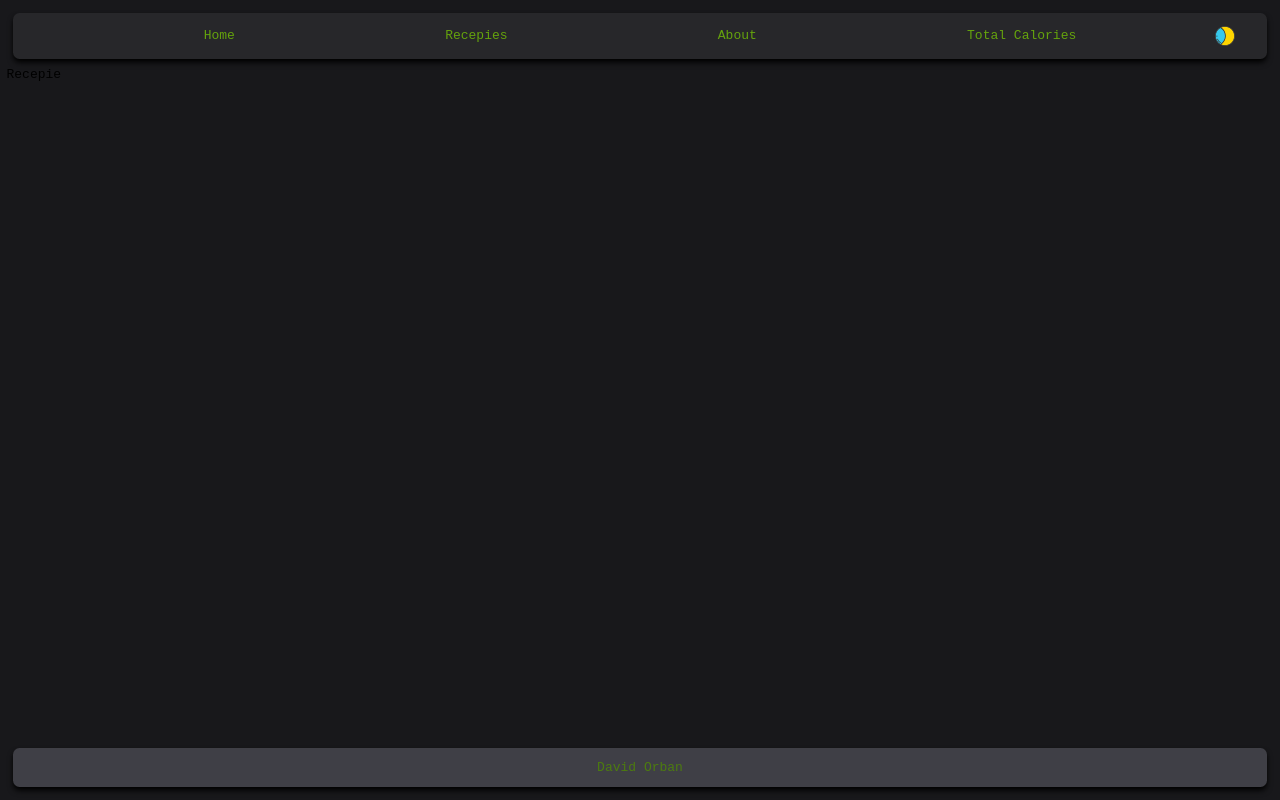
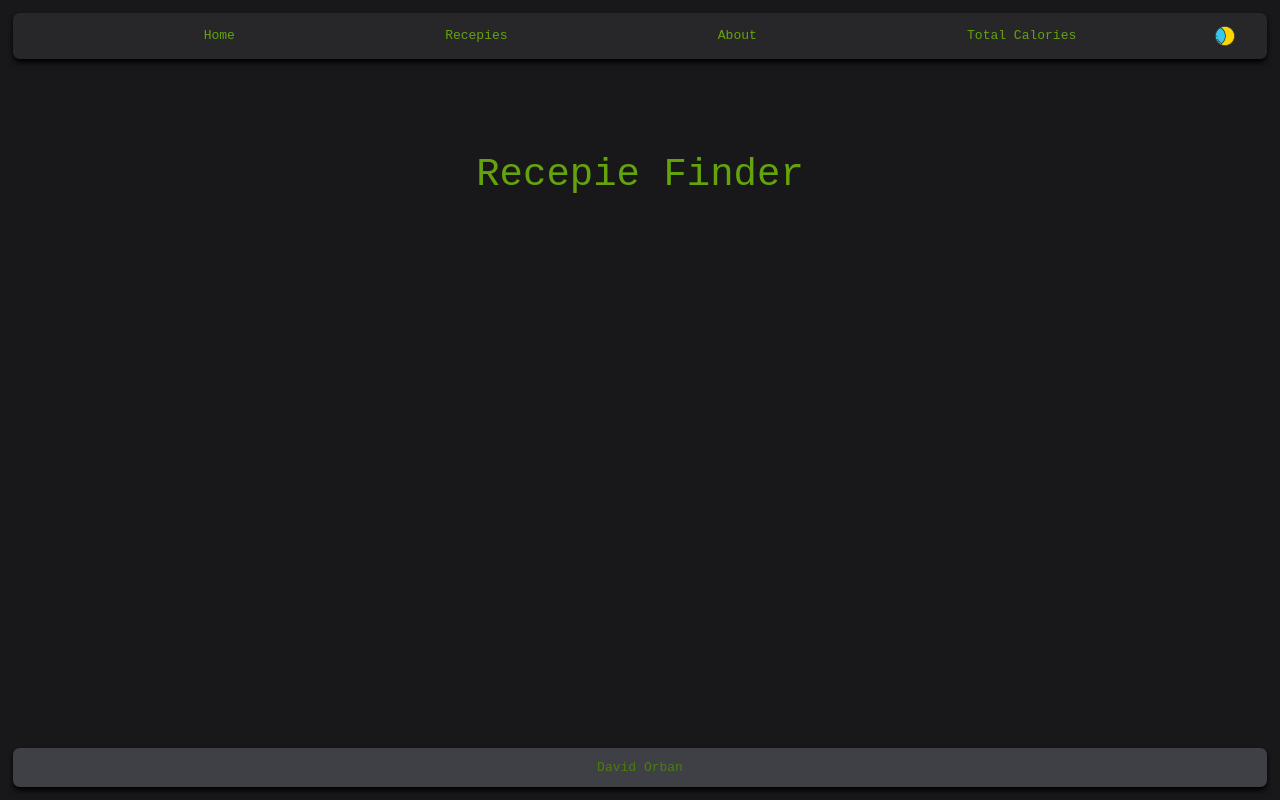
Before and after one commit to DxVxDOD/calorie-_caounter_recepie_app, a React (Vite) app: page /recepie in a window 1280 px wide. Built offline with nearby package versions, Linux system fonts and the light colour scheme.

Commit message:
Rearranged the looks of the code for better visibility

```diff
--- a/src/components/CalorieCard.tsx
+++ b/src/components/CalorieCard.tsx
@@ -1,7 +1,7 @@
 import React from 'react';
-import {type Response} from '../types/myTypes';
+import {type FoodNutritionData} from '../types/myTypes';
 
-const CalorieCard = ({food}: {food: Response}) => (
+const CalorieCard = ({food}: {food: FoodNutritionData}) => (
 	<div className=' w-1/5 flex flex-col gap-1 text-zinc-900 dark:text-zinc-300 bg-zinc-200 dark:bg-zinc-800 p-3 rounded-2xl border-4 border-lime-900 dark:border-lime-700' >
 		<h1
 			className=' text-2xl underline-offset-4 text-center rounded-md border-2 border-zinc-500'
--- a/src/components/Footer.tsx
+++ b/src/components/Footer.tsx
@@ -2,8 +2,8 @@ import React from 'react';
 
 const Footer = () => (
 	<div
-		className=' mt-auto flex justify-evenly gap-10 p-3 text-lime-900 dark:text-lime-700 bg-zinc-300 dark:bg-zinc-700 shadow-md m-2 rounded-lg shadow-zinc-400 dark:shadow-black dark:shadow-md'
-	>
+		className=' mt-auto flex justify-evenly gap-10 p-3 text-lime-900 dark:text-lime-700 bg-zinc-300 dark:bg-zinc-700
+		shadow-md m-2 rounded-lg shadow-zinc-400 dark:shadow-black dark:shadow-md'>
 		<span className=' text-md'>David Orban</span>
 	</div>
 );
--- a/src/components/objectMap.ts
+++ /dev/null
@@ -1,12 +0,0 @@
-import {type ReactNode} from 'react';
-
-const objectMap = (obj: Response, func: (value: unknown, key: unknown, i: number) => any): ReactNode => {
-	const object = Object.fromEntries(
-		Object.entries(obj).map(
-			([key, value], i) => [key, func(value, key, i)],
-		),
-	);
-	return object;
-};
-
-export default objectMap;
--- a/src/pages/Home.tsx
+++ b/src/pages/Home.tsx
@@ -2,7 +2,7 @@
 import React, {useState, useEffect} from 'react';
 import CalorieCard from '../components/CalorieCard';
 import axios from 'axios';
-import type {Response} from '../types/myTypes';
+import type {FoodNutritionData} from '../types/myTypes';
 
 const Home = () => {
 	const [foods, setFood] = useState([{
@@ -33,7 +33,7 @@ const Home = () => {
 		};
 		axios
 			.request(options)
-			.then(({data}: {data: Response[]}) => {
+			.then(({data}: {data: FoodNutritionData[]}) => {
 				setFood(data);
 			})
 			.catch((error: any) => {
@@ -46,14 +46,12 @@ const Home = () => {
 	}, []);
 
 	return (
-		<div className=' flex flex-col h-full gap-2 align-middle items-center'>
-			<h1 className=' text-lime-700 dark:text-lime-600 text-5xl text-center mt-28'
-			>
+		<div className='flex flex-col h-full gap-2 align-middle items-center'>
+			<h1 className=' text-lime-700 dark:text-lime-600 text-5xl text-center mt-28'>
 			Calorie Calculator
 			</h1>
 			<h2
-				className=' text-lime-900 dark:text-lime-700 text-xl text-center'
-			>
+				className=' text-lime-900 dark:text-lime-700 text-xl text-center'>
 		Search for the values of your favoutite foods</h2>
 			<div className=' border-solid border-2 rounded-md w-1/2 border-lime-700 dark:border-lime-900 mt-10' >
 				<input
@@ -64,8 +62,7 @@ const Home = () => {
 					placeholder='Chicken breast'
 					type='text'
 					className=' border-none outline-none rounded-md w-full placeholder-zinc-900 dark:placeholder-zinc-100
-				placeholder:opacity-60 pl-4 bg-zinc-100 dark:bg-zinc-900 text-zinc-900 dark:text-zinc-200'
-				/>
+				placeholder:opacity-60 pl-4 bg-zinc-100 dark:bg-zinc-900 text-zinc-900 dark:text-zinc-200'/>
 				<button
 					onClick={() => {
 						searchFood(searchTerm);
--- a/src/pages/Recepie.tsx
+++ b/src/pages/Recepie.tsx
@@ -1,7 +1,13 @@
 import React from 'react';
 
 const Recepie = () => (
-	<div>Recepie</div>
+	<div
+		className='flex flex-col h-full gap-2 align-middle items-center'>
+		<h1
+			className=' text-lime-700 dark:text-lime-600 text-5xl text-center mt-28'>
+			Recepie Finder
+		</h1>
+	</div>
 );
 
 export default Recepie;
--- a/src/types/myTypes.ts
+++ b/src/types/myTypes.ts
@@ -1,4 +1,4 @@
-export type Response = {
+export type FoodNutritionData = {
 	name: string;
 	calories: number;
 	serving_size_g: number;
```
Also changed, not shown: src/components/Navbar.tsx (+4 -8 lines).
